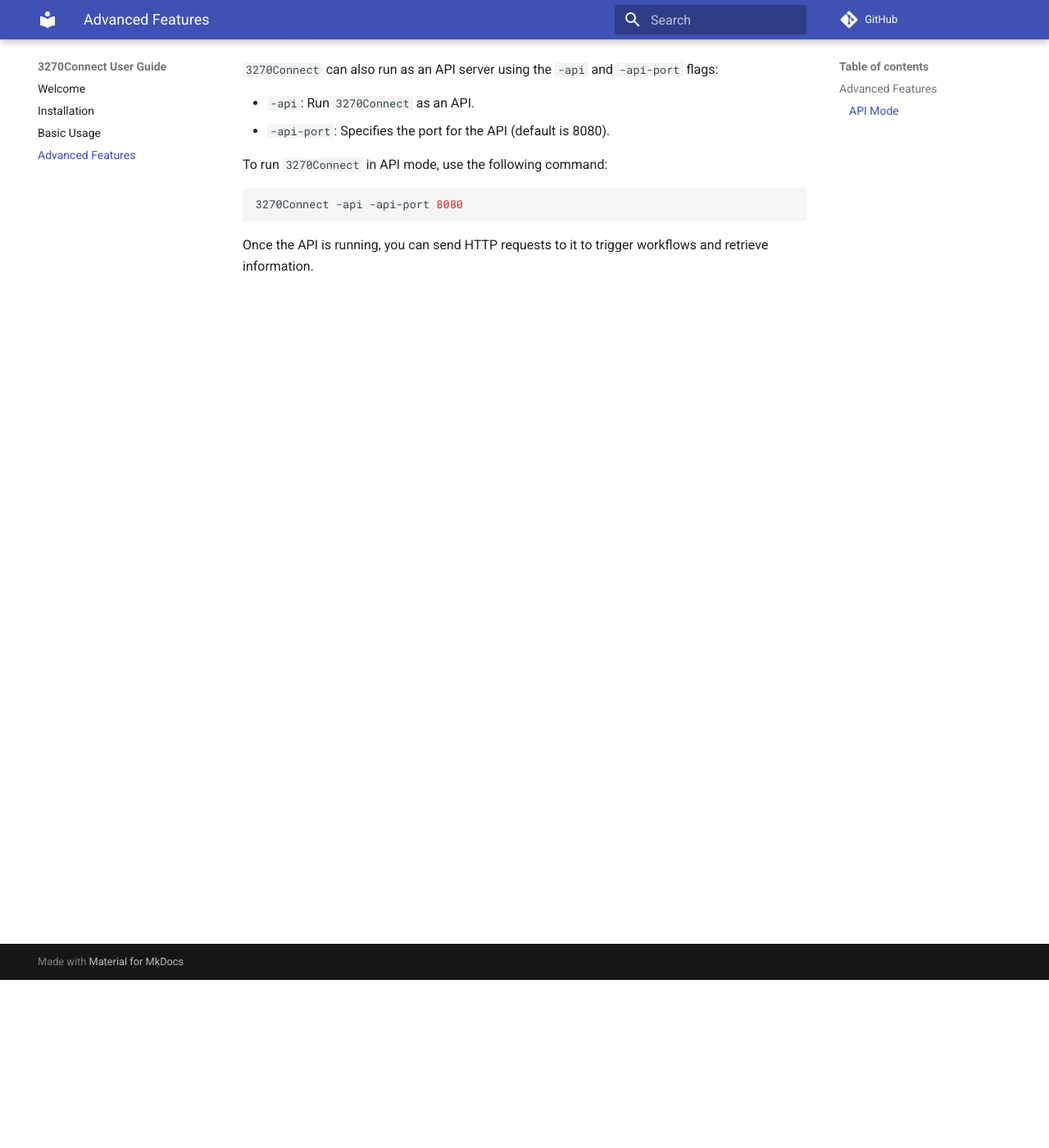
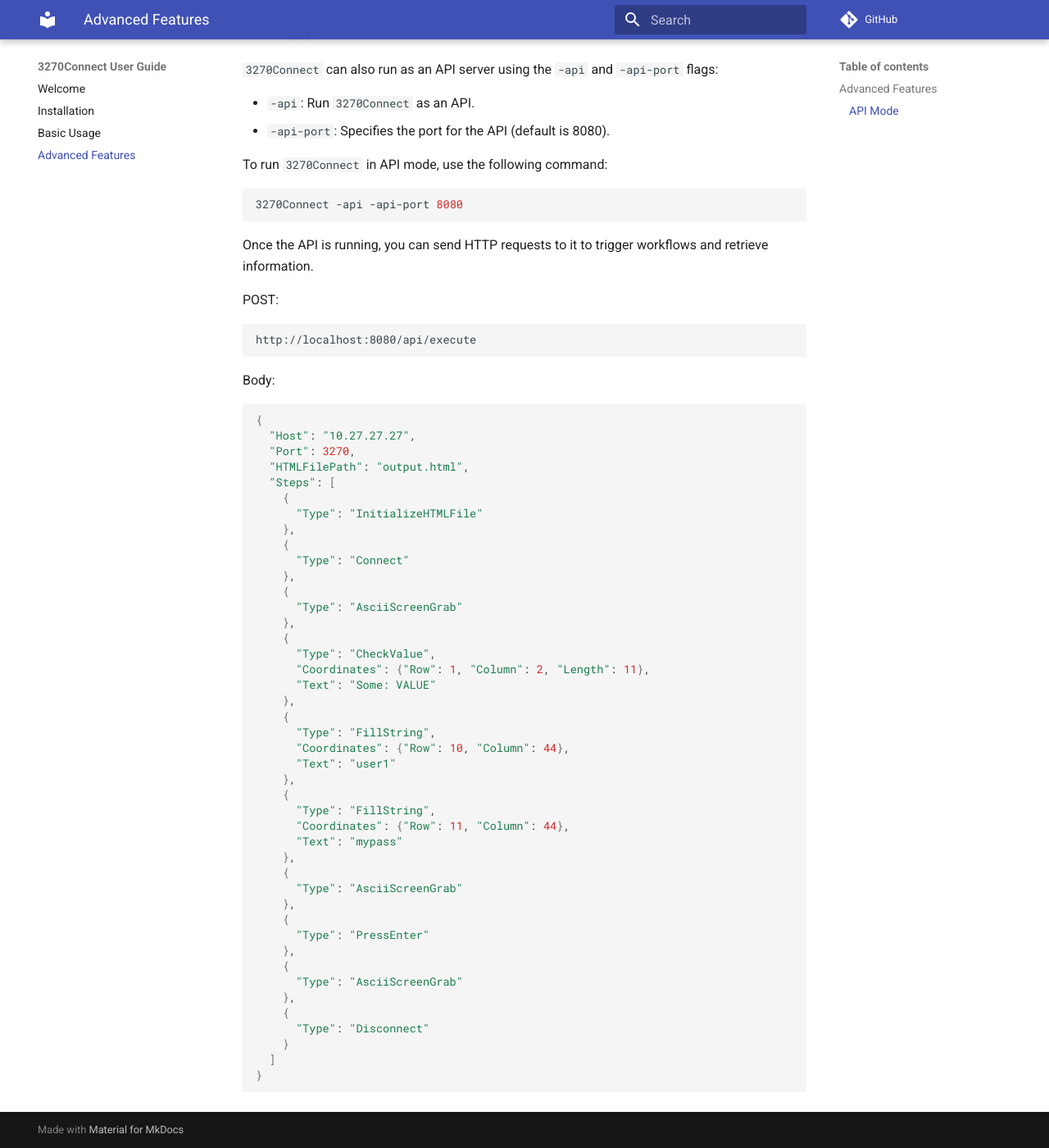
Before and after one commit to 3270io/3270Connect, an MkDocs documentation site: the page built from docs/advanced-features.md, in a window 1280 px wide and 1400 px high, scrolled down 205 px. Shown: the whole window at 82% size. Built offline with MkDocs 1.6.1 and Material for MkDocs 9.7.7, drawn with Linux system fonts in a browser that asks for light colours; comment, search, counter and statistics services are not loaded.

````diff
--- a/docs/advanced-features.md
+++ b/docs/advanced-features.md
@@ -14,3 +14,56 @@ To run `3270Connect` in API mode, use the following command:
 ```
 
 Once the API is running, you can send HTTP requests to it to trigger workflows and retrieve information.
+
+POST:
+
+```bash
+http://localhost:8080/api/execute
+```
+
+Body:
+```bash
+{
+  "Host": "10.27.27.27",
+  "Port": 3270,
+  "HTMLFilePath": "output.html",
+  "Steps": [
+    {
+      "Type": "InitializeHTMLFile"
+    },
+    {
+      "Type": "Connect"
+    },
+    {
+      "Type": "AsciiScreenGrab"
+    },
+    {
+      "Type": "CheckValue",
+      "Coordinates": {"Row": 1, "Column": 2, "Length": 11},
+      "Text": "Some: VALUE"
+    },
+    {
+      "Type": "FillString",
+      "Coordinates": {"Row": 10, "Column": 44},
+      "Text": "user1"
+    },
+    {
+      "Type": "FillString",
+      "Coordinates": {"Row": 11, "Column": 44},
+      "Text": "mypass"
+    },
+    {
+      "Type": "AsciiScreenGrab"
+    },
+    {
+      "Type": "PressEnter"
+    },
+    {
+      "Type": "AsciiScreenGrab"
+    },
+    {
+      "Type": "Disconnect"
+    }
+  ]
+}
+```
````
Also changed, not shown: app/static/advanced-features/index.html (+50 -1 lines), app/static/search/search_index.json (+1 -1 lines), 1 other file.
